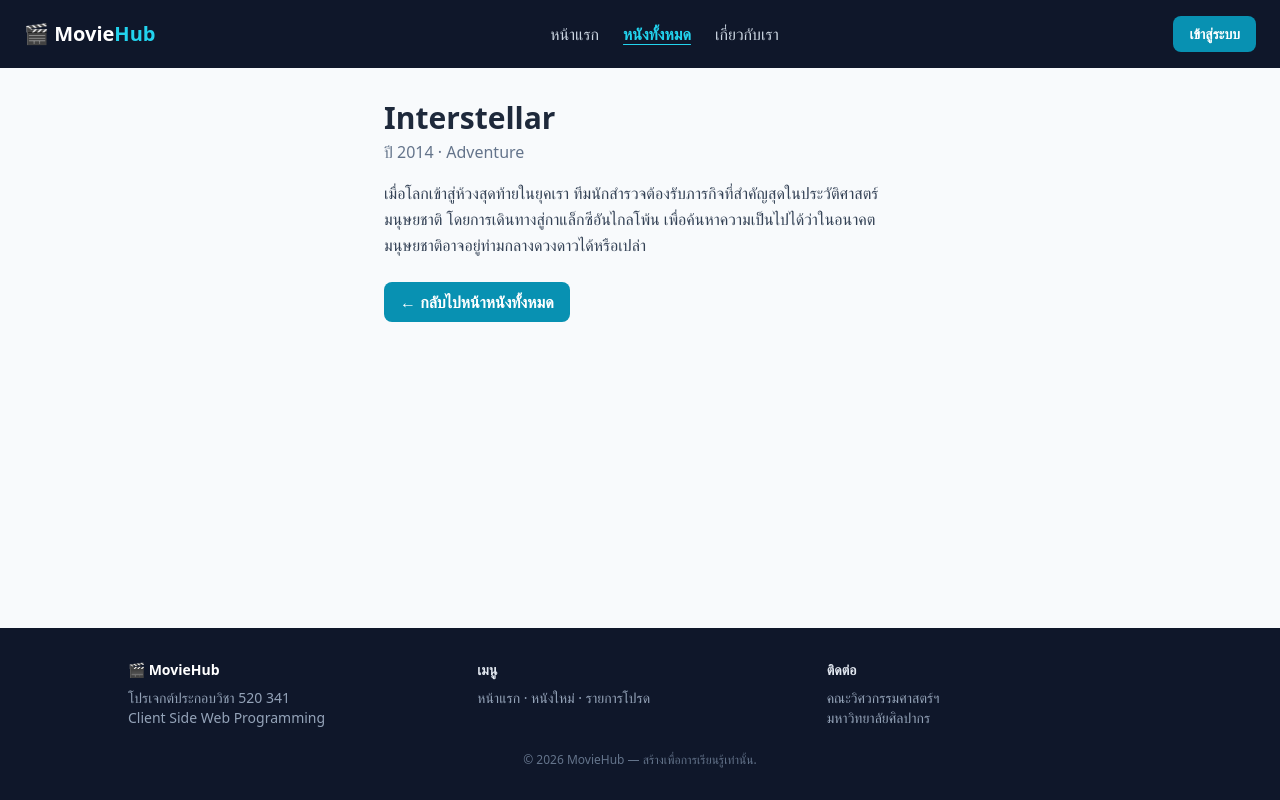
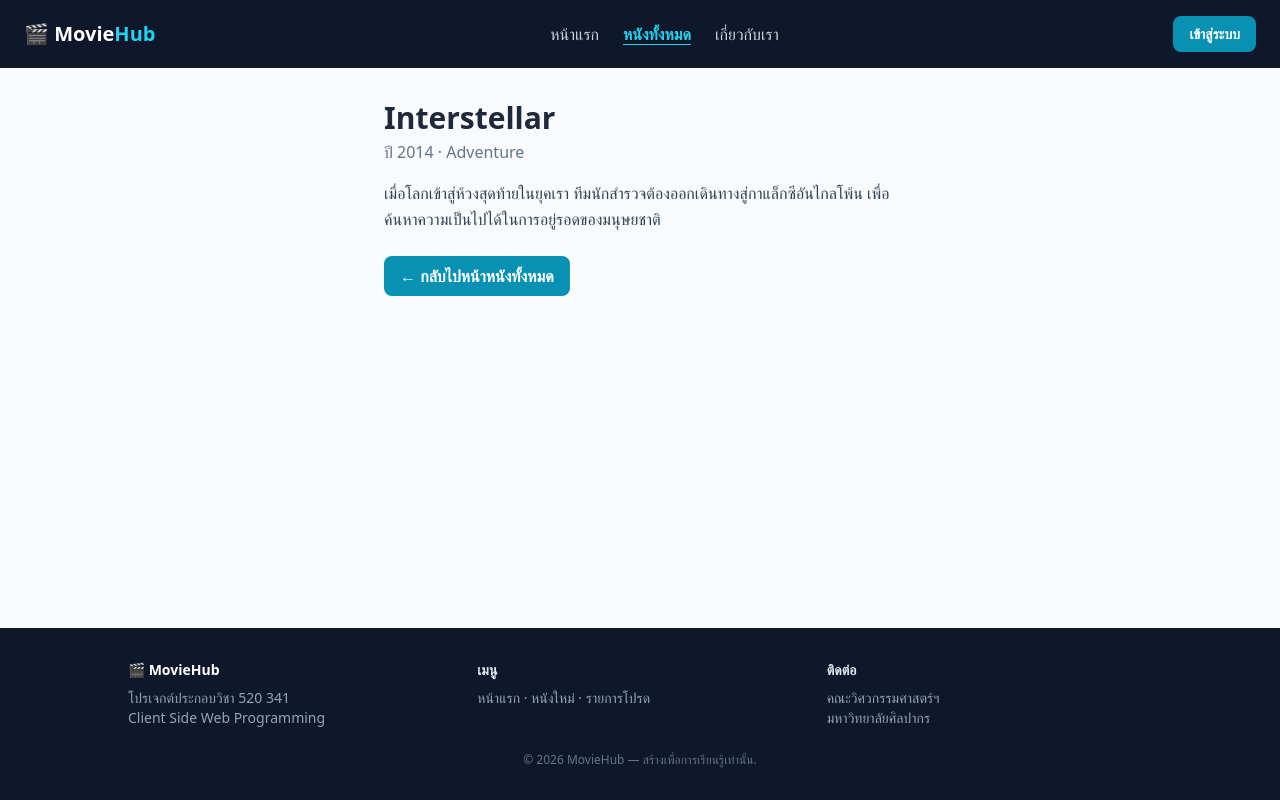
Before and after one commit to JinotaR/movie-site, a React (Create React App) app in the folder my-app/: page /movies/1 in a window 1280 px wide. Built offline with nearby package versions, Linux system fonts and the light colour scheme.

Commit message:
fixing data_js

```diff
--- a/my-app/src/data/data.js
+++ b/my-app/src/data/data.js
@@ -2,131 +2,111 @@
   {
     id: 1,
     tmdbId: 157336,
-    title: "Interstellar",
-    titleTh: "อินเตอร์สเตลลาร์ ทะยานดาวกู้โลก",
-    genre: "Adventure",
+    title: 'Interstellar',
+    titleTh: 'อินเตอร์สเตลลาร์ ทะยานดาวกู้โลก',
+    genre: 'Adventure',
     year: 2014,
     rating: 8.5,
-    detail:
-      "เมื่อโลกเข้าสู่ห้วงสุดท้ายในยุคเรา ทีมนักสำรวจต้องรับภารกิจที่สำคัญสุดในประวัติศาสตร์มนุษยชาติ โดยการเดินทางสู่กาแล็กซีอันไกลโพ้น เพื่อค้นหาความเป็นไปได้ว่าในอนาคตมนุษยชาติอาจอยู่ท่ามกลางดวงดาวได้หรือเปล่า",
-    poster:
-      "https://image.tmdb.org/t/p/w342/yQvGrMoipbRoddT0ZR8tPoR7NfX.jpg",
+    detail: 'เมื่อโลกเข้าสู่ห้วงสุดท้ายในยุคเรา ทีมนักสำรวจต้องออกเดินทางสู่กาแล็กซีอันไกลโพ้น เพื่อค้นหาความเป็นไปได้ในการอยู่รอดของมนุษยชาติ',
+    poster: 'https://image.tmdb.org/t/p/w342/yQvGrMoipbRoddT0ZR8tPoR7NfX.jpg'
   },
   {
     id: 2,
     tmdbId: 372058,
-    title: "Your Name.",
-    titleTh: "หลับตาฝัน ถึงชื่อเธอ",
-    genre: "Animation",
+    title: 'Your Name.',
+    titleTh: 'หลับตาฝัน ถึงชื่อเธอ',
+    genre: 'Animation',
     year: 2016,
     rating: 8.5,
-    detail:
-      "เรื่องราวปาฏิหาริย์ระหว่างคนสองคน มิตสึฮะ เด็กสาวผู้พักอาศัยอยู่ในชนบทแต่มีความฝันที่อยากไปใช้ชีวิตในเมืองกรุง และ ทากิ เด็กหนุ่มในโตเกียวผู้ทำงานพิเศษที่ร้านอาหารอิตาเลียนและสนใจในงานด้านศิลปะ วันหนึ่ง มิตสึฮะได้ฝันว่าตัวเองกลายเป็นเด็กหนุ่ม ขณะที่ทากิฝันว่าตัวเองกลายเป็นเด็กสาวในชนบท ทั้งคู่จึงต่างเดินทางเพื่อไขความลับของความฝัน จนกลายเป็นความผูกพันบางอย่าง",
-    poster:
-      "https://image.tmdb.org/t/p/w342/vfJFJPepRKapMd5G2ro7klIRysq.jpg",
+    detail: 'เด็กหนุ่มและเด็กสาวที่ไม่เคยรู้จักกันกลับพบว่าสามารถสลับร่างกันได้ ทั้งคู่จึงพยายามค้นหาความลับของปรากฏการณ์นี้ จนเกิดเป็นความผูกพันที่ลึกซึ้ง',
+    poster: 'https://image.tmdb.org/t/p/w342/vfJFJPepRKapMd5G2ro7klIRysq.jpg'
   },
   {
     id: 3,
     tmdbId: 496243,
-    title: "Parasite",
-    titleTh: "ชนชั้นปรสิต",
-    genre: "Thriller",
+    title: 'Parasite',
+    titleTh: 'ชนชั้นปรสิต',
+    genre: 'Thriller',
     year: 2019,
     rating: 8.5,
-    detail:
-      "เรื่องราวประหลาดเกี่ยวกับครอบครัว 2 ครอบครัวที่ใช้ชีวิตอยู่ในโลกที่ค่อนข้างจะแตกต่าง แต่มันก็ยังมีบางอย่างที่คล้ายคลึงกันอยู่บ้าง โดยครอบครัวของคิมแทคจะเป็นครอบครัวที่ยึดติดอยู่กับความร่ำรวย ขณะที่ครอบครัวพัคนั้นจะสนุกสนานตื่นเต้นไปกับการดำเนินชีวิตในแต่ละวันของพวกเขา แต่แล้ววันหนึ่งทั้ง 2 ครอบครัวกลับต้องเข้ามาพัวพันกับเหตุการณ์ที่ไม่คาดฝัน ซึ่งหนังเรื่องนี้จะสะท้อนให้คุณได้เห็นถึงความเหลื่อมล้ำในสังคมบนโลกแห่งความจริงที่พวกเราอาศัยอยู่อย่างเจ็บแสบ",
-    poster:
-      "https://image.tmdb.org/t/p/w342/7IiTTgloJzvGI1TAYymCfbfl3vT.jpg",
+    detail: 'ครอบครัวยากจนค่อย ๆ แทรกซึมเข้าไปในชีวิตของครอบครัวคนรวย จนเกิดเหตุการณ์ที่ไม่คาดฝันและสะท้อนให้เห็นถึงความเหลื่อมล้ำในสังคม',
+    poster: 'https://image.tmdb.org/t/p/w342/7IiTTgloJzvGI1TAYymCfbfl3vT.jpg'
   },
   {
     id: 4,
     tmdbId: 438631,
-    title: "Dune",
-    titleTh: "ดูน",
-    genre: "Science Fiction",
+    title: 'Dune',
+    titleTh: 'ดูน',
+    genre: 'Science Fiction',
     year: 2021,
     rating: 7.8,
-    detail:
-      "เรื่องราวของ พอล อาร์เทรดีส อัจฉริยะหนุ่มผู้มีพรสวรรค์ที่เกิดมาพร้อมโชคชะตาอันยิ่งใหญ่เกินกว่าจะเข้าใจ เขาต้องเดินทางไปยังดาวเคราะห์ที่อันตรายที่สุดในจักรวาลเพื่อความอยู่รอดและอนาคตของครอบครัว รวมถึงผู้คนของเขา หลังถูกรุกรานโดยกองกำลังวายร้ายหน้าเลือดที่หวังแย่งชิงทรัพยากรที่ล้ำค่ามากที่สุดเท่าที่เคยมีมา ซึ่งสามารถใช้ดึงศักยภาพที่ซ่อนเร้นของมนุษยชาติออกมาได้ และมีเพียงผู้ที่สามารถเอาชนะความกลัวได้เท่านั้นที่จะอยู่รอดในศึกครั้งนี้",
-    poster:
-      "https://image.tmdb.org/t/p/w342/v1tRXZ4JtD2Iv6fjkPvT4GiwslV.jpg",
+    detail: 'พอล อาร์เทรดีส ชายหนุ่มผู้มีพรสวรรค์ต้องเดินทางไปยังดาวเคราะห์ทะเลทรายอันตราย เพื่อปกป้องครอบครัวและค้นหาเส้นทางแห่งโชคชะตาของตน',
+    poster: 'https://image.tmdb.org/t/p/w342/v1tRXZ4JtD2Iv6fjkPvT4GiwslV.jpg'
   },
   {
     id: 5,
     tmdbId: 533535,
-    title: "Deadpool & Wolverine",
-    titleTh: "เดดพูล & วูล์ฟเวอรีน",
-    genre: "Action",
+    title: 'Deadpool & Wolverine',
+    titleTh: 'เดดพูล & วูล์ฟเวอรีน',
+    genre: 'Action',
     year: 2024,
     rating: 7.6,
-    detail:
-      "ในขณะที่ วูล์ฟเวอรีน ผู้เหนื่อยล้ากำลังฟื้นฟูอาการบาดเจ็บของตนเอง เขาก็ได้มาพบกับจอมพูดมากอย่าง เดดพูล ผู้ที่เดินทางข้ามเวลามายังอนาคตเพื่อที่จะรักษามิตรสหายที่ยิ่งใหญ่ที่สุดของเขา ด้วยความหวังว่าจะสามารถผูกมิตรกับเจ้าสัตว์ร้ายและร่วมมือกันเพื่อปราบศัตรูที่พวกเขามีร่วมกัน",
-    poster:
-      "https://image.tmdb.org/t/p/w342/8cdWjvZQUExUUTzyp4t6EDMubfO.jpg",
+    detail: 'เดดพูลเดินทางข้ามเวลาเพื่อขอความช่วยเหลือจากวูล์ฟเวอรีน ทั้งสองต้องร่วมมือกันเพื่อเผชิญหน้ากับศัตรูและช่วยรักษาสิ่งสำคัญของพวกเขา',
+    poster: 'https://image.tmdb.org/t/p/w342/8cdWjvZQUExUUTzyp4t6EDMubfO.jpg'
   },
   {
     id: 6,
     tmdbId: 83533,
-    title: "Avatar: Fire and Ash",
-    titleTh: "อวตาร: อัคคีและธุลีดิน",
-    genre: "Science Fiction",
+    title: 'Avatar: Fire and Ash',
+    titleTh: 'อวตาร: อัคคีและธุลีดิน',
+    genre: 'Science Fiction',
     year: 2025,
     rating: 7.6,
-    detail:
-      "ท่ามกลางสงครามอันโหดร้ายกับ RDA และความโศกเศร้าจากการสูญเสียลูกชายคนโต เจค ซัลลี่ และ เนย์ทีรี จะต้องพบกับภัยคุกคามใหม่บนดาวแพนดอร่า เหล่าชาวนาวีเผ่าขี้เถ้าที่ป่าเถื่อนและกระหายในอำนาจ นำโดยหัวหน้าเผ่าผู้เหี้ยมโหดที่มีชื่อว่า วารัง ครอบครัวของเจคจะต้องต่อสู้เพื่อเอาชีวิตรอดและเพื่ออนาคตของดาวแพนดอร่า ในความขัดแย้งที่จะผลักดันทุกคนไปยังขีดสุดของทั้งร่างกายและจิตใจ",
-    poster:
-      "https://image.tmdb.org/t/p/w342/bRBeSHfGHwkEpImlhxPmOcUsaeg.jpg",
+    detail: 'ท่ามกลางสงครามกับ RDA เจค ซัลลี่ และเนย์ทีรีต้องเผชิญกับภัยคุกคามครั้งใหม่บนดาวแพนดอร่า และต่อสู้เพื่ออนาคตของครอบครัวและบ้านเกิด',
+    poster: 'https://image.tmdb.org/t/p/w342/bRBeSHfGHwkEpImlhxPmOcUsaeg.jpg'
   },
   {
     id: 7,
     tmdbId: 1228710,
-    title: "The Mandalorian and Grogu",
-    titleTh: "แมนดาโลเรียนและโกรกู",
-    genre: "Action",
+    title: 'The Mandalorian and Grogu',
+    titleTh: 'แมนดาโลเรียนและโกรกู',
+    genre: 'Action',
     year: 2026,
     rating: 7.5,
-    detail:
-      "จักรวรรดิชั่วร้ายได้ล่มสลายลงแล้ว และเหล่าขุนศึกของจักรวรรดิยังคงกระจัดกระจายอยู่ทั่วกาแล็กซี ในขณะที่สาธารณรัฐใหม่ซึ่งเพิ่งก่อตั้งขึ้นกำลังพยายามปกป้องทุกสิ่งที่ฝ่ายกบฏเคยต่อสู้เพื่อให้ได้มา พวกเขาจึงได้ขอความช่วยเหลือไปยังนักล่าค่าหัวชาวแมนดาโลเรียนในตำนาน",
-    poster:
-      "https://image.tmdb.org/t/p/w342/cE9LAdexd9ju0yIkmCJBOKZg9JR.jpg",
+    detail: 'แมนดาโลเรียนและโกรกูได้รับภารกิจให้ช่วยเหลือสาธารณรัฐใหม่ ในช่วงเวลาที่เหล่าขุนศึกของจักรวรรดิยังคงสร้างความวุ่นวายทั่วกาแล็กซี',
+    poster: 'https://image.tmdb.org/t/p/w342/cE9LAdexd9ju0yIkmCJBOKZg9JR.jpg'
   },
   {
     id: 8,
     tmdbId: 969681,
-    title: "Spider-Man: Brand New Day",
-    titleTh: "สไปเดอร์-แมน: แบรนด์ นิว เดย์",
-    genre: "Science Fiction",
+    title: 'Spider-Man: Brand New Day',
+    titleTh: 'สไปเดอร์-แมน: แบรนด์ นิว เดย์',
+    genre: 'Science Fiction',
     year: 2026,
     rating: 7.9,
-    detail:
-      "Spider-Man: Brand New Day คือการเปิดเรื่องราวบทใหม่ของปีเตอร์ ปาร์คเกอร์และสไปเดอร์-แมน สี่ปีผ่านไปนับตั้งแต่เหตุการณ์ใน Spider-Man: No Way Home ปีเตอร์เติบโตเป็นผู้ใหญ่เต็มตัวและใช้ชีวิตเพียงลำพังโดยสมบูรณ์ หลังจากเลือกที่จะลบตัวเองออกจากชีวิตและความทรงจำของคนที่เขารักทั้งหมด ด้วยการต่อสู้กับอาชญากรรมในมหานครนิวยอร์กที่ไม่มีใครจดจำชื่อของเขาได้อีกต่อไป เขาทุ่มเททุกอย่างให้กับการปกป้องเมืองของเขา ด้วยการเป็นสไปเดอร์-แมนเต็มตัว แต่เมื่อภาระหน้าที่ทวีความหนักหน่วง แรงกดดันกลับจุดชนวนให้เกิดการเปลี่ยนแปลงทางร่างกายอย่างคาดไม่ถึง ซึ่งอาจคุกคามการดำรงอยู่ของเขา ขณะเดียวกัน รูปแบบอาชญากรรมปริศนาแบบใหม่ก็เริ่มปรากฏ นำไปสู่ภัยคุกคามที่ทรงพลังที่สุดครั้งหนึ่งเท่าที่เขาเคยเผชิญ",
-    poster:
-      "https://image.tmdb.org/t/p/w342/bjiS5ipwxb9JFy3XRRN4OAilSeX.jpg",
+    detail: 'ปีเตอร์ ปาร์คเกอร์เริ่มต้นชีวิตใหม่ในฐานะสไปเดอร์-แมนเต็มตัว หลังเหตุการณ์ใน Spider-Man: No Way Home แต่ต้องเผชิญกับภัยคุกคามและความลับครั้งใหม่',
+    poster: 'https://image.tmdb.org/t/p/w342/bjiS5ipwxb9JFy3XRRN4OAilSeX.jpg'
   },
   {
     id: 9,
     tmdbId: 1368337,
-    title: "The Odyssey",
-    titleTh: "มหากาพย์โอดิสซี",
-    genre: "Adventure",
+    title: 'The Odyssey',
+    titleTh: 'มหากาพย์โอดิสซี',
+    genre: 'Adventure',
     year: 2026,
-    rating: 8,
-    detail:
-      "เรื่องราวที่ดัดแปลงมาจากบทกวีมหากาพย์ชื่อเดียวกันของโฮเมอร์ ติดตามเรื่องราวของโอดิสเซียสในการเดินทางกลับบ้านที่แสนอันตราย หลังจากสงครามโทรจัน เปิดเผยให้เห็นถึงการเผชิญหน้าของเขากับโพลีฟีมัส เหล่าไซเรน เซอร์ซี และสิ้นสุดด้วยการกลับมาพบกับเพเนโลพี ภรรยาของเขาอีกครั้ง",
-    poster:
-      "https://image.tmdb.org/t/p/w342/5rhTDKUhPYvpdQIijFIs5VoWsON.jpg",
+    rating: 8.0,
+    detail: 'เรื่องราวการเดินทางกลับบ้านของโอดิสเซียสหลังสงครามโทรจัน ระหว่างทางเขาต้องเผชิญกับอุปสรรคและสิ่งมีชีวิตในตำนานมากมาย',
+    poster: 'https://image.tmdb.org/t/p/w342/5rhTDKUhPYvpdQIijFIs5VoWsON.jpg'
   },
   {
     id: 10,
     tmdbId: 1386315,
-    title: "The Runner",
-    titleTh: "เดอะ รันเนอร์",
-    genre: "Thriller",
+    title: 'The Runner',
+    titleTh: 'เดอะ รันเนอร์',
+    genre: 'Thriller',
     year: 2026,
     rating: 6.7,
-    detail:
-      "ในภาพยนตร์ระทึกขวัญจิตวิทยาเรื่อง เดอะ รันเนอร์ ไมอา มาร์เทน ทนายความผู้ปราดเปรื่องแห่งลอนดอนต้องเจอเรื่องช็อกขณะวิ่งจ็อกกิ้งตอนเช้า เมื่อสายปริศนาโทรมาบอกว่าลูกชายของเธอถูกลักพาตัวไป หากต้องการได้ลูกคืน เธอต้องวิ่งต่อไป ทำตามคำสั่งสุดโหดทุกข้อ และห้ามไว้ใจใคร วินาทีต่อจากนี้คือบททดสอบว่าคนเป็นแม่จะยอมทำเพื่อลูกได้มากแค่ไหน",
-    poster:
-      "https://image.tmdb.org/t/p/w342/uxCaBoYXsDC4A0SqTm3SISj0OwK.jpg",
-  },
+    detail: 'ทนายความสาวได้รับโทรศัพท์ปริศนาว่าลูกชายของเธอถูกลักพาตัว และเธอต้องวิ่งต่อไปพร้อมทำตามคำสั่งสุดโหดเพื่อช่วยชีวิตลูก',
+    poster: 'https://image.tmdb.org/t/p/w342/uxCaBoYXsDC4A0SqTm3SISj0OwK.jpg'
+  }
 ];
```
